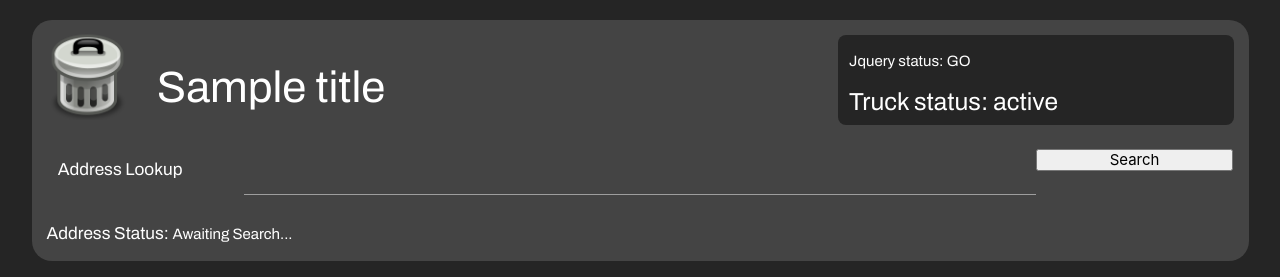
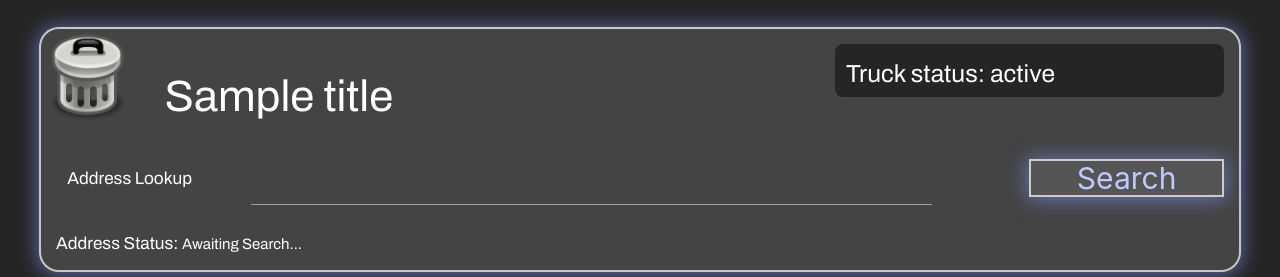
Before and after one commit to the-sides/WyTrash, a Node project: template views/index.ejs in a window 1280 px wide. Shown: the top 277 px of the page. Run offline with Node 20 templates, Linux system fonts and the light colour scheme; the template is opened without the code that fills it: most values are stand-ins (such as "Sample title", 1, 10 or a date in 2020); some libraries are stand-ins or nearby versions.

Commit message:
styles and address-lookup enter execution

```diff
--- a/public/javascripts/client.js
+++ b/public/javascripts/client.js
@@ -25,6 +25,7 @@ function updateMap(data){
 }
 
 function geocodeSearch(query){
+  if(query === ""){ console.log("pfft, gtfo"); return false; }
   var geocoder = new google.maps.Geocoder();
   geocoder.geocode({'address':query}, function(results, status){
     data = {positions:[{lat:"",lng:""}]};
@@ -45,20 +46,21 @@ function geocodeSearch(query){
 }
 
 $(function(){
-  $('#jstatus').text("GO");
   $.get("/trip-report", function(data,status){
     console.log("Data: ", data);
     console.log("Status: ", status);
     updateMap(data);
   })
 
-  $('#address-lookup-btn').click(function(){
+  function addressLookupClick(){
     console.log("Searching ", $('#address-lookup').val());
     geocodeSearch($('#address-lookup').val());
+  }
+  $('#address-lookup').keypress(function(e){
+    if(e.keyCode == 13) addressLookupClick();
   })
-
+  $('#address-lookup-btn').click(addressLookupClick)
 })
-
   /////////////////////////////////////////
   ///////////    TRASH      ///////////////
   /////////////////////////////////////////
--- a/public/stylesheets/style.css
+++ b/public/stylesheets/style.css
@@ -13,9 +13,11 @@ body {
 
 #header{
   background-color:rgb(68, 68, 68);
-  margin: 0.5em;
+  margin: 1em;
   padding:1em;
   border-radius: 20px;
+  border: 2px solid #ffffffb3;
+  box-shadow: 0px 1px 20px 1px #7c8be4b3;
 }
 
 #title_icon{
@@ -35,7 +37,10 @@ body {
 
 #container{
   height:100%;
-  margin: 1em;
+  /* margin-top:2em; */
+  margin: auto;
+  width:100%;
+  min-width:672px;
 }
 input{
   color:white;
@@ -44,18 +49,51 @@ input{
   display: inline;
 }
 
+#report-container{
+  margin:1em;
+  /* border: 3px solid #ffffffb3; */
+  /* border: 2px solid  rgba(255, 98, 25, 0.748); */
+  border: 2px solid #ffffffb3;
+  box-shadow: 0px 1px 20px 1px #7c8be4b3;
+  border-radius: 10px;
+}
+table{
+  /* box-shadow: 0px 1px 2px 1px rgba(255, 98, 25, 0.748); */
+  border-radius: 10px;
+}
 #map {
-  margin-top:2em;
-  border: white solid 3px;
+  /* border: white solid 3px; */
+  margin:1em;
   height: 70%;
-  width: 70%;
+  /* width: 60%; */
+  float: right;
   border-radius: 10px;
+  /* border: 2px solid  rgba(255, 98, 25, 0.748);
+  box-shadow: 0px 1px 2px 1px rgba(255, 98, 25, 0.748); */
+  border: 2px solid #ffffffb3;
+  box-shadow: 0px 1px 20px 1px #7c8be4b3;
 }
 
 a {
   color: #00B7FF;
 }
 
-span{
-  display: inline;
+.options{
+  min-width: 112px;
+  margin-left:1em;
+  /* width:70%; */
+  color: #c1caff;
+  padding: 20px 50px;
+  font-size: 2em;
+  background-color: #555555;
+  border: 2px solid #ffffffb3;
+  box-shadow: 0px 1px 20px 1px #7c8be4b3;
 }
+.options:hover{
+  /* box-shadow: 0 5px 15px 2px rgba(255, 98, 25, 0.748); */
+  background-color: #313131;
+}
+
+.options:active{
+  border: 3px solid black;
+}
--- a/views/index.ejs
+++ b/views/index.ejs
@@ -24,7 +24,6 @@
           <h3><%= title %></h3>
         </div>
         <div class="col s4" id="status">
-          <p>Jquery status: <span id="jstatus"></span></p>
           <h5>Truck status: <span><%= truck_status %></span> </h5>
         </div>
 
@@ -32,8 +31,9 @@
 
       <div class="row">
         <h6 class="col s2">Address Lookup</h6>
-        <input class="col s8" id="address-lookup" type="text">
-        <button class="col s2" id=address-lookup-btn>Search</button>
+        <input class="col s7" id="address-lookup" type="text">
+        <span class="col s1"></span>
+        <button class="col s2 options" id=address-lookup-btn>Search</button>
       </div>
       <div id="address-info">
         <h6>Address Status: </h6>
@@ -44,8 +44,6 @@
 
     <div class="row" id="container">
 
-      <!-- Google Map frame -->
-    <div class="col s9" id="map"></div>
 
       <div class="col s3" id="report-container">
         <table>
@@ -70,6 +68,10 @@
           </tbody>
         </table>
       </div>
+
+      <!-- Google Map frame -->
+      <div class="col s8" id="map"></div>
+
     </div>
 
     <!-- Map Update -->
```
